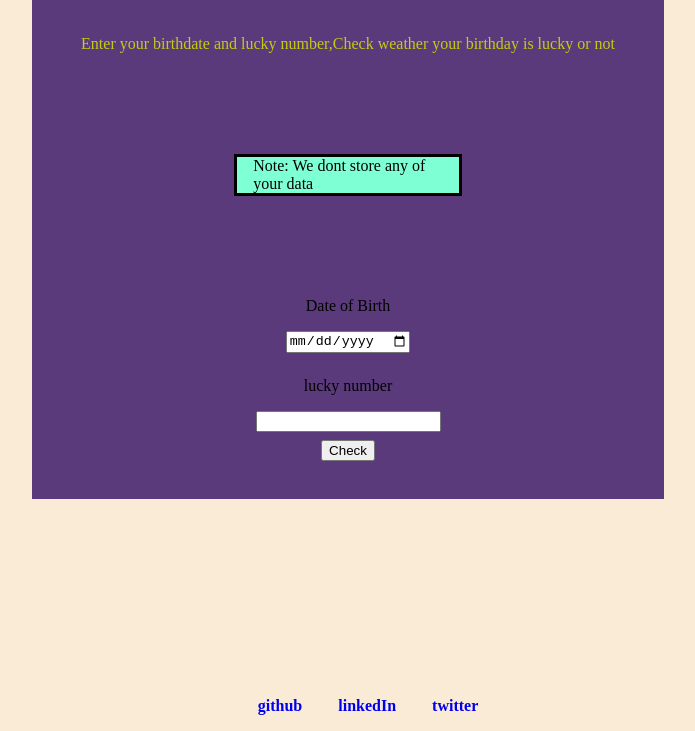
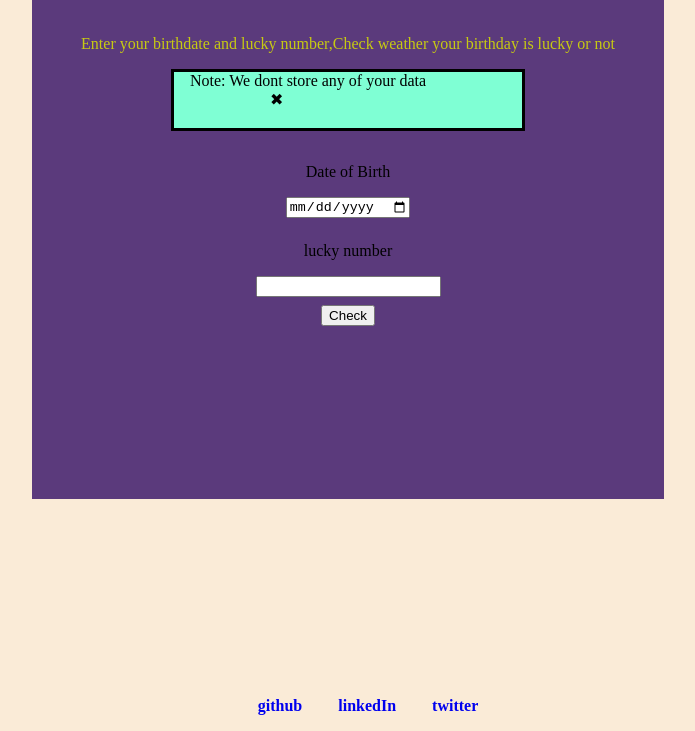
Before and after one commit to stutisk/mark-11, a plain HTML site: page index.html in a window 1280 px wide. Shown: the part 69-800 px from the top of the page, without its empty margins (292-987 px from the left). Drawn offline with Linux system fonts and the light colour scheme.

Commit message:
added notice

```diff
--- a/app.js
+++ b/app.js
@@ -3,7 +3,7 @@ const birthDay=document.querySelector("#date-of-birth");
 const luckyNum=document.querySelector("#lucky-number");
 const btncheck=document.querySelector("#check-number");
 const output = document.querySelector("#output-container");
-
+const noteIce=document.querySelector(".note-container");
 
 function checknumberislucky(){
     const dob = birthDay.value;
@@ -37,5 +37,9 @@ function compareValues(sum,luckyNum){
     }
     }
 
+ function hideOnClick(){
+     noteIce.style.display = "none";
+    }
 
-btncheck.addEventListener("click",checknumberislucky)
+btncheck.addEventListener("click",checknumberislucky);
+noteIce.addEventListener("click",hideOnClick);
--- a/index.html
+++ b/index.html
@@ -17,7 +17,8 @@
     <p>Enter your birthdate and lucky number,Check weather your birthday is lucky or not</p>
 
 
-    <div class="note-container">Note: We dont store any of your data</div>
+    <div class="note-container">Note: We dont store any of your data
+    <a href="#" class="close" > ✖</a></div>
     <label for="date-of-birth"> Date of Birth</label>
     <input type="date" id="date-of-birth">
     <label for="lucky-number"> lucky number</label>
--- a/style.css
+++ b/style.css
@@ -26,12 +26,19 @@ p{
 }
 .note-container{
     border-style:solid;
-    width:30%;
+    width:50%;
     background-color: aquamarine;
-    margin: auto;
+    margin-bottom: 1rem;
     padding: 0 1rem;
+    height: 10%;
 }
 
+.close{
+    text-align:right;
+    color: black;
+    padding-left: 5rem;
+    text-decoration: none;
+}
 #output-container{
     color: rgb(228, 228, 240);
     font-size: larger;
```
